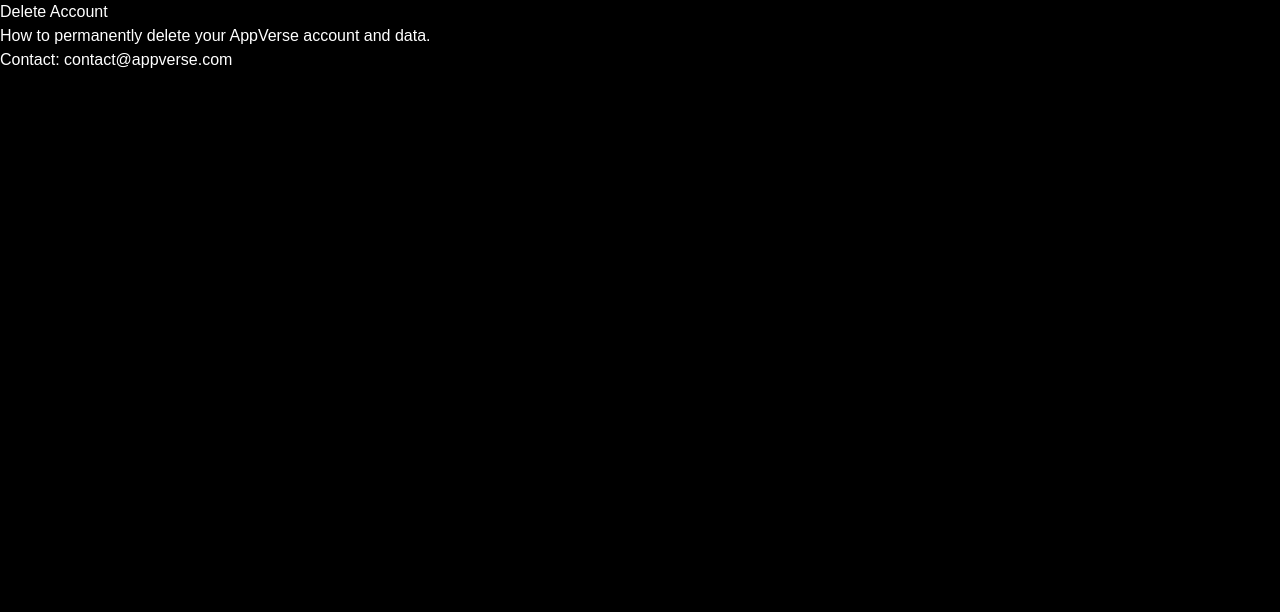
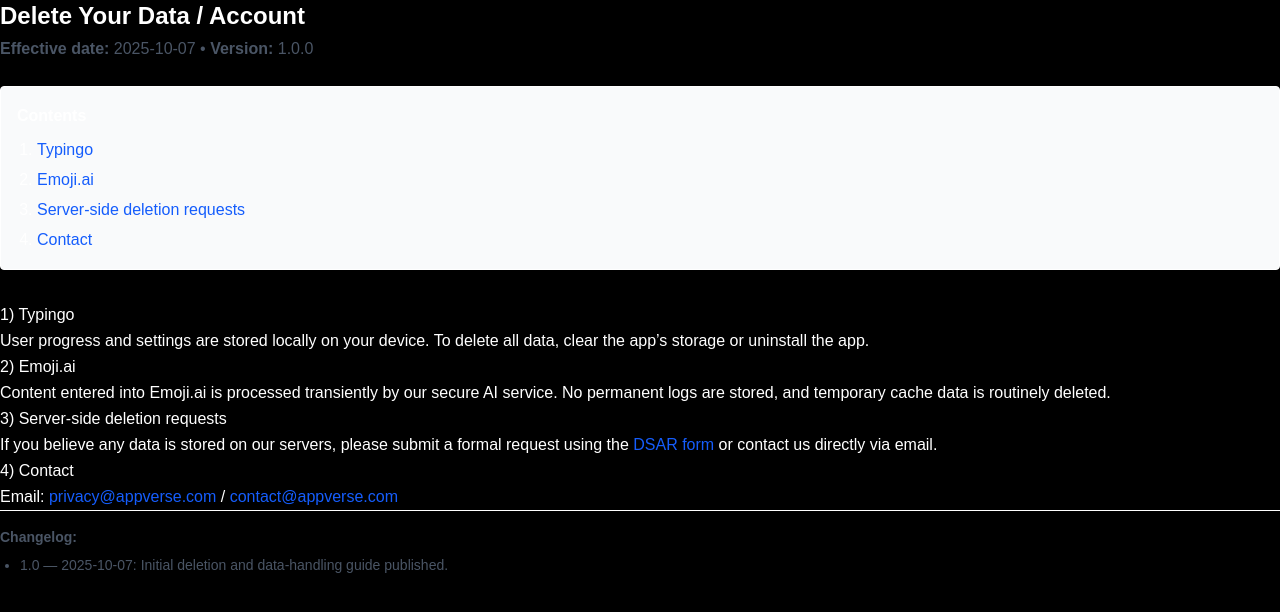
Before and after one commit to Shirlion/appverse-website, a Next.js app: page /en/legal/delete-account in a window 1280 px wide. Shown: the top 612 px of the page. Built offline with nearby package versions, Linux system fonts and the light colour scheme.

Commit message:
Revise delete account page metadata and content

```diff
--- a/app/en/legal/delete-account/page.tsx
+++ b/app/en/legal/delete-account/page.tsx
@@ -1,11 +1,78 @@
-export const metadata = { title: "Delete Account – AppVerse" };
+export const metadata = {
+  title: "Delete Your Data / Account – AppVerse",
+  description: "Official AppVerse guide for deleting user data and accounts across all apps.",
+};
+
+function L({ href, children }: { href: string; children: React.ReactNode }) {
+  return (
+    <a href={href} className="text-blue-600 hover:underline">
+      {children}
+    </a>
+  );
+}
 
 export default function DeleteEN() {
   return (
-    <article className="prose prose-invert max-w-3xl">
-      <h1>Delete Account</h1>
-      <p>How to permanently delete your AppVerse account and data.</p>
-      <p>Contact: <a href="mailto:contact@appverse.com">contact@appverse.com</a></p>
+    <article className="prose max-w-none leading-relaxed">
+      <header className="not-prose mb-6 flex items-center justify-between">
+        <div>
+          <h1 className="text-2xl font-bold">Delete Your Data / Account</h1>
+          <p className="text-gray-600 mt-1">
+            <strong>Effective date:</strong> 2025-10-07 • <strong>Version:</strong> 1.0.0
+          </p>
+        </div>
+      </header>
+
+      <nav className="not-prose border rounded p-4 mb-8 bg-gray-50">
+        <strong className="block mb-2">Contents</strong>
+        <ol className="list-decimal ml-5 space-y-1">
+          <li><L href="#typingo">Typingo</L></li>
+          <li><L href="#emoji">Emoji.ai</L></li>
+          <li><L href="#server">Server-side deletion requests</L></li>
+          <li><L href="#contact">Contact</L></li>
+        </ol>
+      </nav>
+
+      <h2 id="typingo">1) Typingo</h2>
+      <p>
+        User progress and settings are stored locally on your device.
+        To delete all data, clear the app’s storage or uninstall the app.
+      </p>
+
+      <h2 id="emoji">2) Emoji.ai</h2>
+      <p>
+        Content entered into Emoji.ai is processed transiently by our secure AI service.
+        No permanent logs are stored, and temporary cache data is routinely deleted.
+      </p>
+
+      <h2 id="server">3) Server-side deletion requests</h2>
+      <p>
+        If you believe any data is stored on our servers, please submit a formal request using the{" "}
+        <a href="/en/legal/data-request" className="text-blue-600 hover:underline">
+          DSAR form
+        </a>{" "}
+        or contact us directly via email.
+      </p>
+
+      <h2 id="contact">4) Contact</h2>
+      <p>
+        Email:{" "}
+        <a href="mailto:privacy@appverse.com" className="text-blue-600 hover:underline">
+          privacy@appverse.com
+        </a>{" "}
+        /{" "}
+        <a href="mailto:contact@appverse.com" className="text-blue-600 hover:underline">
+          contact@appverse.com
+        </a>
+      </p>
+
+      <hr />
+      <section className="text-sm text-gray-600 mt-4">
+        <strong>Changelog:</strong>
+        <ul className="list-disc ml-5 mt-2">
+          <li>1.0 — 2025-10-07: Initial deletion and data-handling guide published.</li>
+        </ul>
+      </section>
     </article>
   );
 }
```
